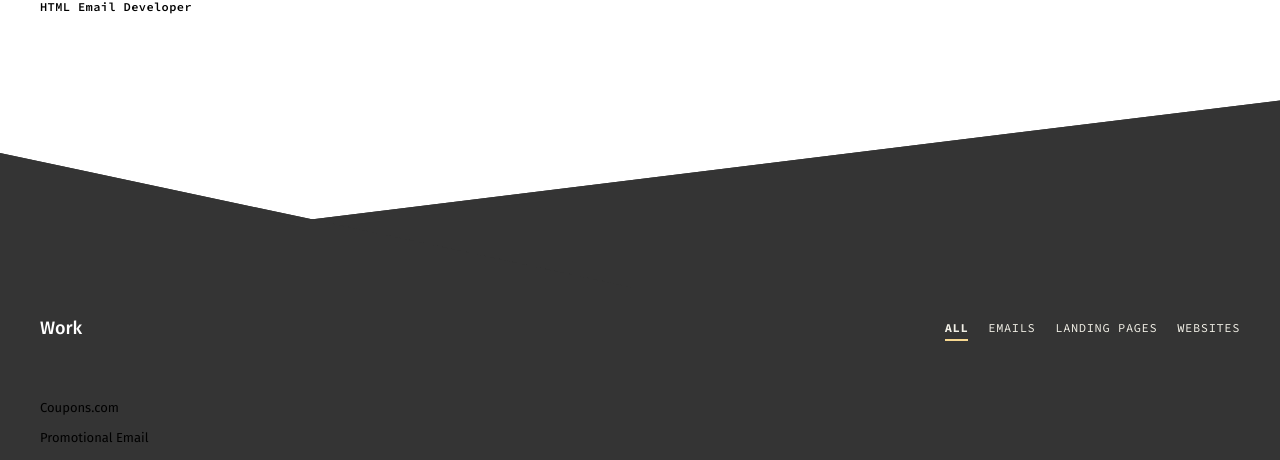
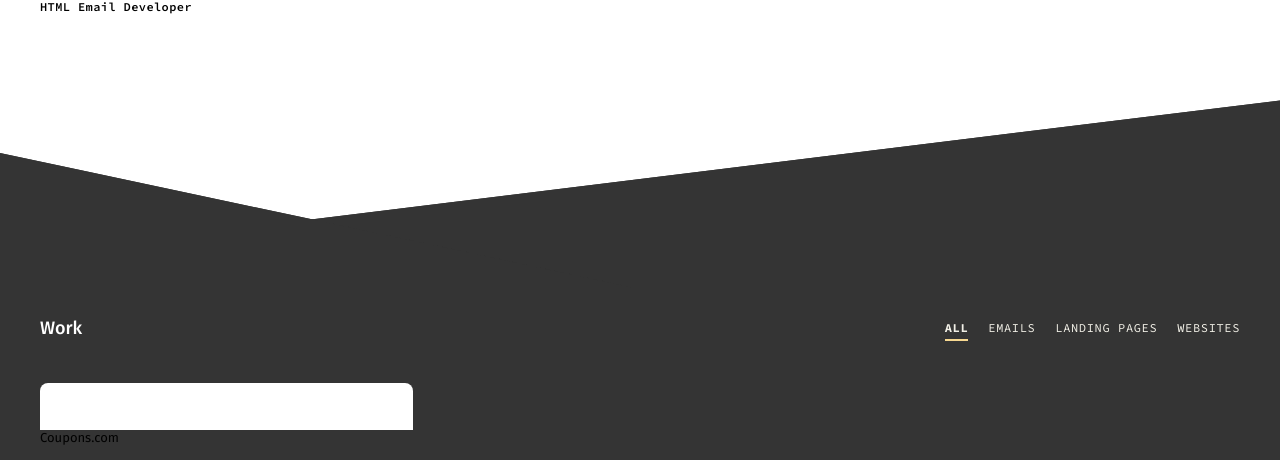
Before and after one commit to shakenac/portfolioSite, a plain HTML site: page index.html in a window 1280 px wide. Shown: the part 340-800 px from the top of the page. Drawn offline with Linux system fonts and the light colour scheme.

Commit message:
Styled portfolio items frame

```diff
--- a/app/scss/_work.scss
+++ b/app/scss/_work.scss
@@ -90,5 +90,21 @@
 
    /// PORTFOLIO
 
+   &__portfolio {
+      .grid {
+         grid-column-gap: 40px;
+      }
+      .item {
+
+         //img bg frame
+         &__frame {
+            background-color: $white;
+            padding-top: 30px;
+            border-radius: 8px 8px 0 0;
+
+         }
+
+      }
+   }
 
 }
```
Also changed, not shown: dist/css/style.css, 1 other file.
